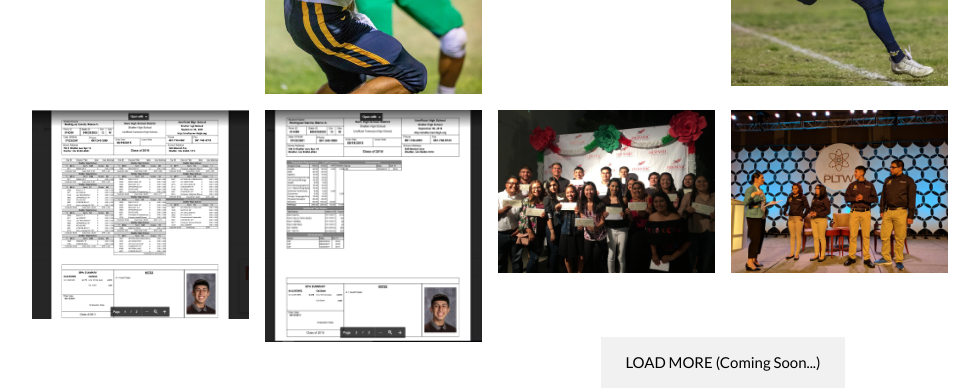
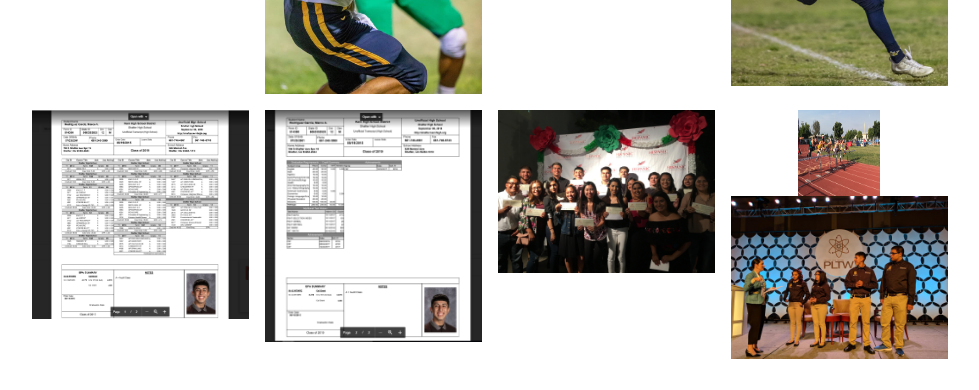
Before and after one commit to marcorod23/marcoswebsite-, a plain HTML site: page alternativehomepage.html in a window 1280 px wide. Shown: the part 2495-2885 px from the top of the page, without its empty margins (150-1129 px from the left). Drawn offline with nearby package versions, Linux system fonts and the light colour scheme.

Commit message:
Update alternativehomepage.html

```diff
--- a/alternativehomepage.html
+++ b/alternativehomepage.html
@@ -164,6 +164,15 @@ body, html {
       <img src="scholarship.JPG" style="width:100%" onclick="onClick(this)" class="w3-hover-opacity" alt="Empty ghost train">
     </div>
 
+      <!--delete this -->
+
+      <div>
+          <a href="../https://marcorod23.github.io/marcoswebsite-/track1.jpg"><img src="track1.jpg" style="width:82px; height:86px" title="White flower" alt="Flower"></a>
+
+          </div>
+
+     <!--delete this -->
+
     <div class="w3-col m3">
       <img src="PLTWconference.jpg" style="width:100%" onclick="onClick(this)" class="w3-hover-opacity" alt="Sailing">
     </div>
```
